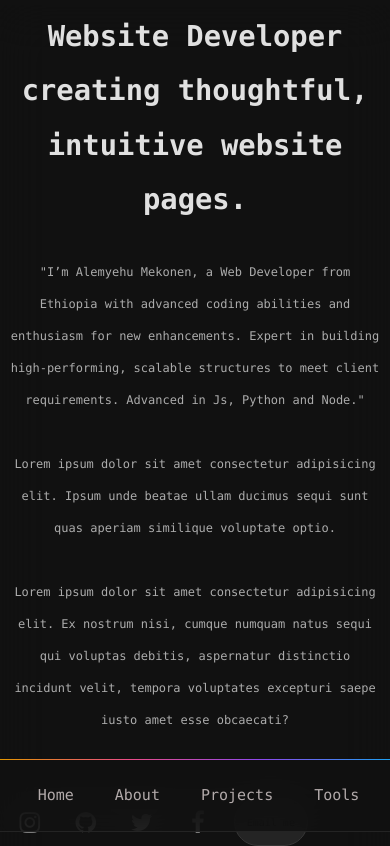
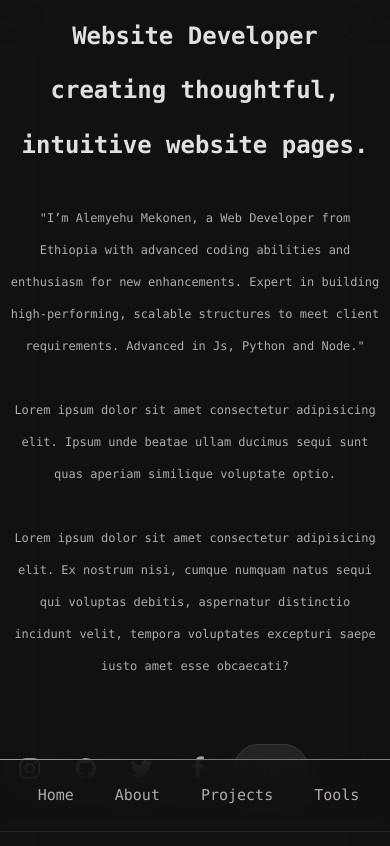
Before and after one commit to afteralexxo/portofolio-using-react, a React (Vite) app: page / in a window 390 px wide. Shown: the top 846 px of the page. Built offline with nearby package versions, Linux system fonts and the light colour scheme.

Commit message:
fix header font size

```diff
--- a/src/App.css
+++ b/src/App.css
@@ -40,7 +40,7 @@
 
   .main-header {
     padding-top: 1%;
-    font-size: 1.8rem;
+    font-size: 1.5rem;
     line-height: 3.4rem;
     text-align: center;
   }
```
